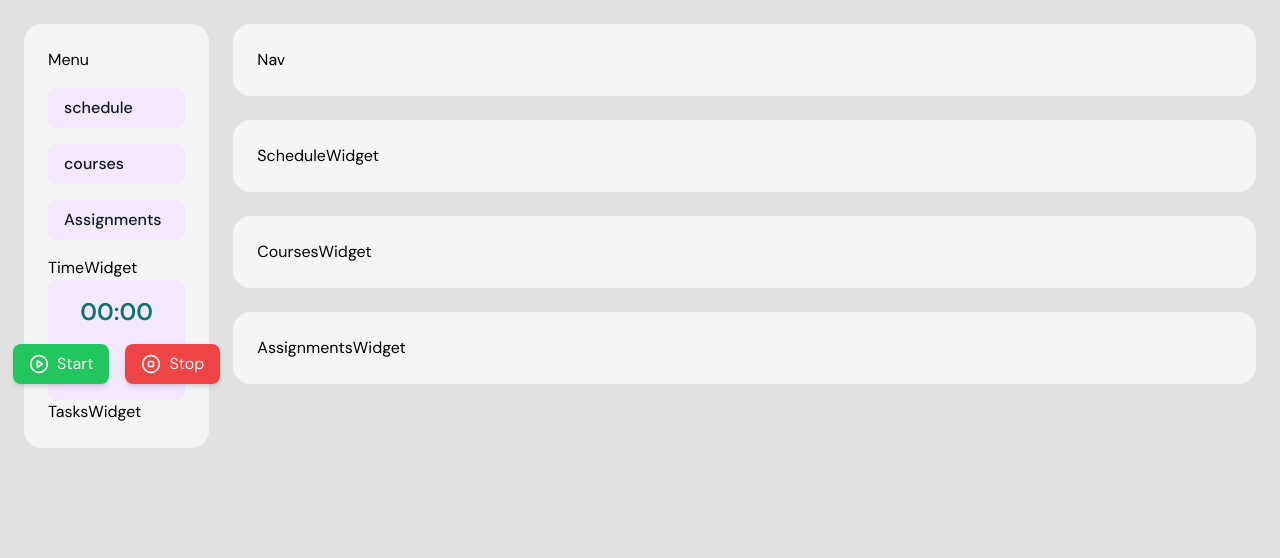
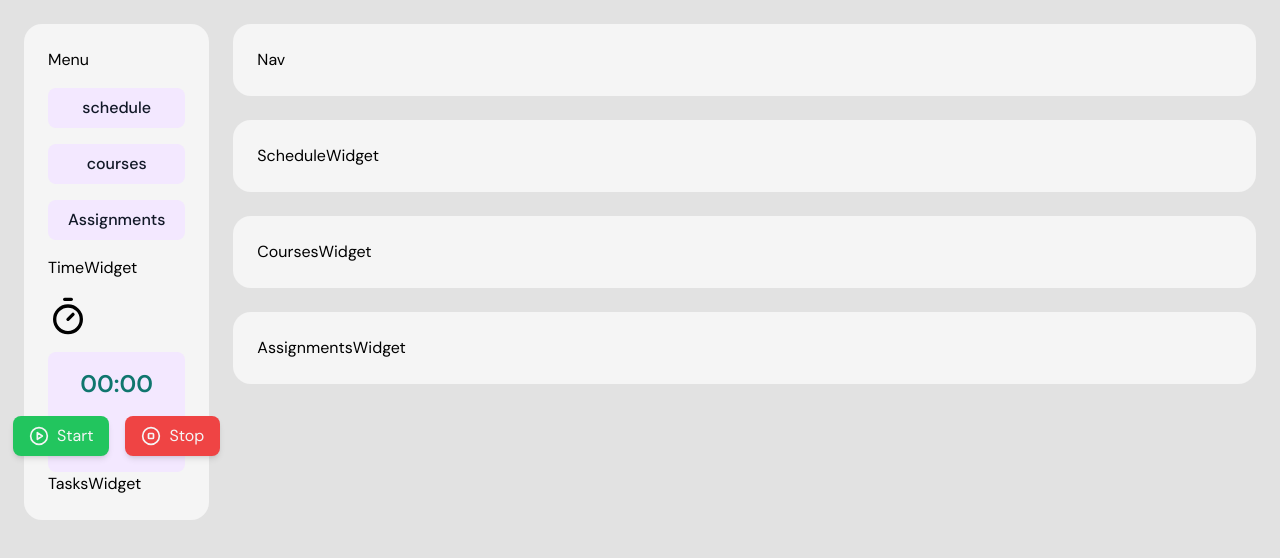
Before and after one commit to Faustina-Acheampong/backend-study-planner, a Next.js app in the folder client/: page / in a window 1280 px wide. Shown: the top 558 px of the page. Built offline with nearby package versions, Linux system fonts and the light colour scheme.

Commit message:
added icons

```diff
--- a/client/src/components/menu/Menu.tsx
+++ b/client/src/components/menu/Menu.tsx
@@ -10,19 +10,19 @@ const Menu = () => {
       {/*this is left menu */}
       <Link
         href="/schedule"
-        className="w-full py-2 px-4 block bg-purple-100 hover:bg-purple-200 rounded-lg text-gray-900 font-medium transition my-4"
+        className="w-full py-2 px-4 block bg-purple-100 hover:bg-purple-200 rounded-lg text-gray-900 font-medium transition my-4 text-center"
       >
         schedule
       </Link>
       <Link
         href="/courses"
-        className="w-full py-2 px-4 block bg-purple-100 hover:bg-purple-200 rounded-lg text-gray-900 font-medium transition my-4"
+        className="w-full py-2 px-4 block bg-purple-100 hover:bg-purple-200 rounded-lg text-gray-900 font-medium transition my-4 text-center"
       >
         courses
       </Link>
       <Link
         href="/assingments"
-        className="w-full py-2 px-4 block bg-purple-100 hover:bg-purple-200 rounded-lg text-gray-900 font-medium transition my-4"
+        className="w-full py-2 px-4 block bg-purple-100 hover:bg-purple-200 rounded-lg text-gray-900 font-medium transition my-4 text-center"
       >
         Assignments
       </Link>
--- a/client/src/components/time/TimeWidget.tsx
+++ b/client/src/components/time/TimeWidget.tsx
@@ -1,7 +1,7 @@
 "use client";
 import React from "react";
 import { useState, useEffect, useRef } from "react";
-import { CirclePlay, CircleStop } from "lucide-react";
+import { CirclePlay, CircleStop,Timer  } from "lucide-react";
 
 {
   /* component that is in the menu */
@@ -60,6 +60,7 @@ const TimeWidget = () => {
   return (
     <div>
       TimeWidget
+      <Timer size={40}  className="my-4"/>
       <div className="bg-purple-100 p-4 rounded-lg flex flex-col items-center">
         {/* Display Time */}
         <span className="text-2xl font-semibold text-teal-700 mb-4">
```
